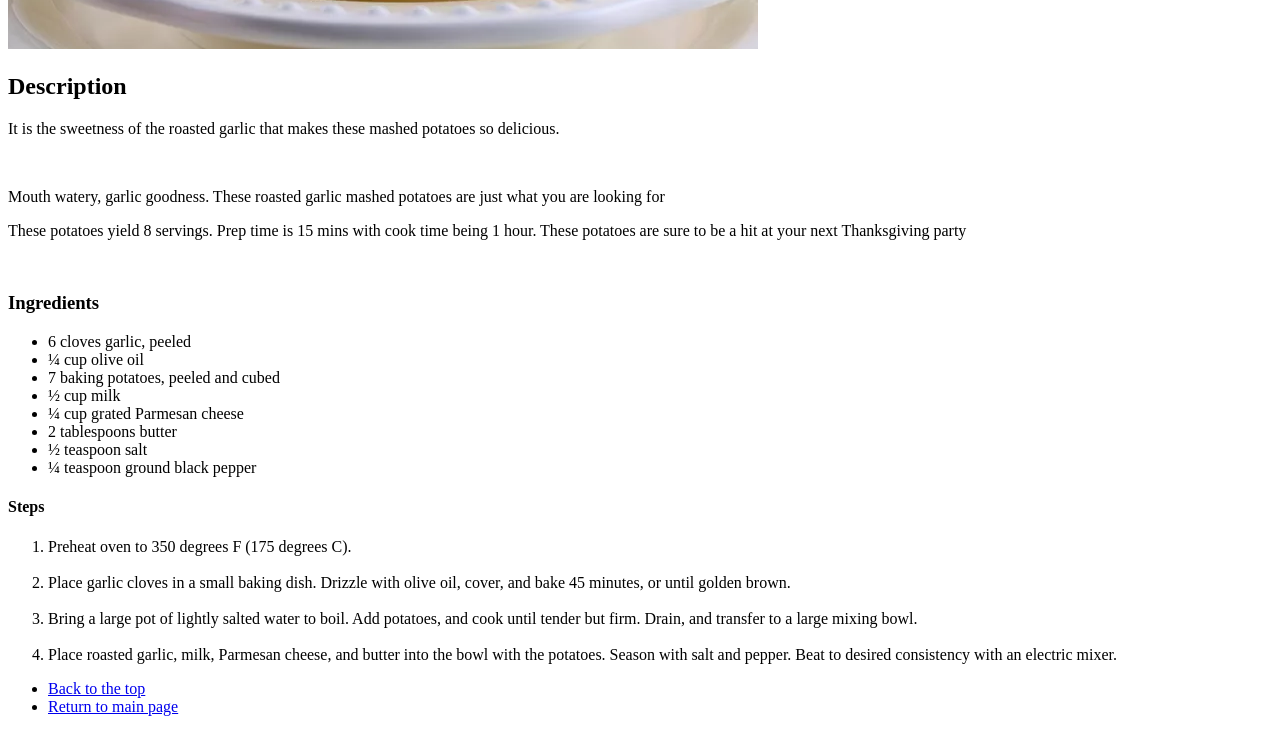
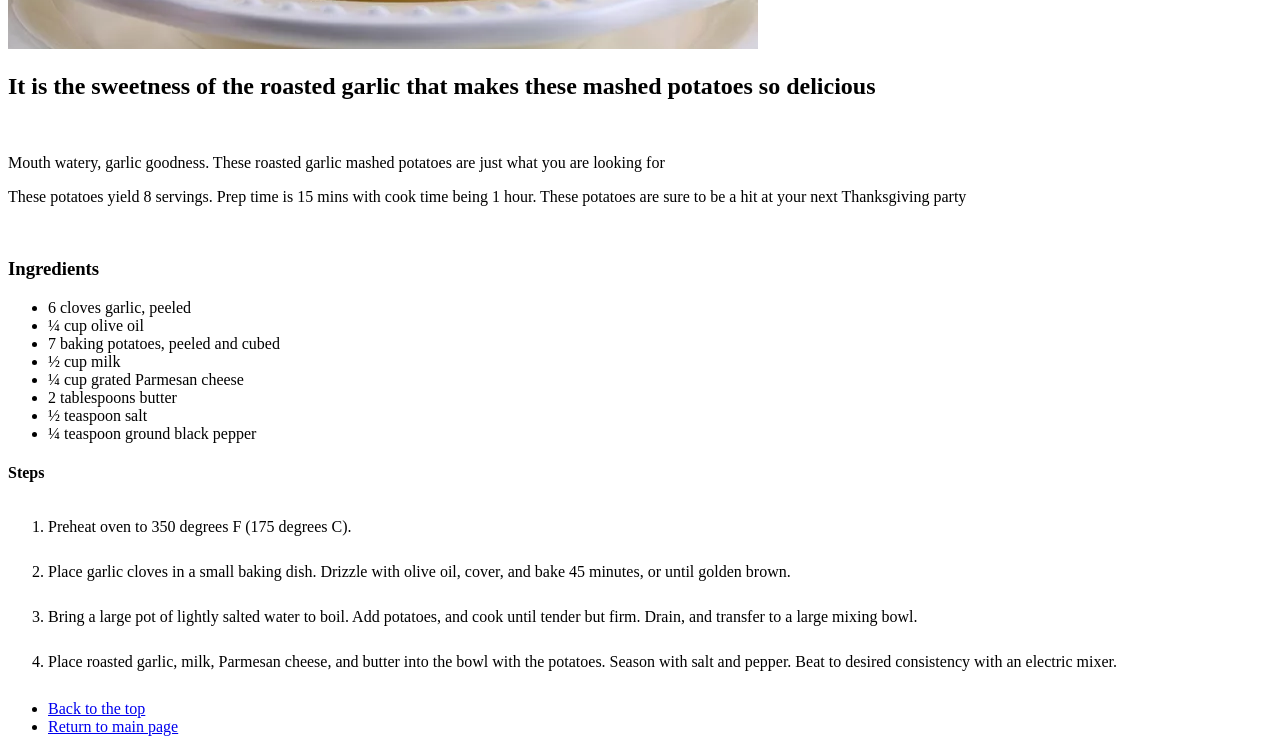
Before and after one commit to Kaylee-Wild/odin-recipes, a plain HTML site: page recipes/mashed-potatoes.html in a window 1280 px wide. Shown: the part 594-1346 px from the top of the page. Drawn offline with Linux system fonts and the light colour scheme.

Commit message:
adjusted descriptions to be actual descriptions, added main page photo, adjusted steps line spacing for potatoes

```diff
--- a/recipes/mashed-potatoes.html
+++ b/recipes/mashed-potatoes.html
@@ -12,9 +12,7 @@
 
     <img src="images/mashed-potatoes.webp" alt="picture of good looking mashed potatoes">
 
-    <h2>Description</h2>
-
-    <p>It is the sweetness of the roasted garlic that makes these mashed potatoes so delicious.</p>
+    <h2>It is the sweetness of the roasted garlic that makes these mashed potatoes so delicious</h2>
 
     <br>
 
@@ -40,18 +38,13 @@
 
     <h4>Steps</h4>
 
-    <ol>
+    <ol style="line-height: 45px">
 
         <li>Preheat oven to 350 degrees F (175 degrees C).</li>
-<br>
 
         <li>Place garlic cloves in a small baking dish. Drizzle with olive oil, cover, and bake 45 minutes, or until golden brown.</li>
 
-<br>
-
         <li>Bring a large pot of lightly salted water to boil. Add potatoes, and cook until tender but firm. Drain, and transfer to a large mixing bowl.</li>
-
-<br>
 
         <li>Place roasted garlic, milk, Parmesan cheese, and butter into the bowl with the potatoes. Season with salt and pepper. Beat to desired consistency with an electric mixer.</li>
 
```
Also changed, not shown: index.html (+2 -0 lines), recipes/cookies.html (+1 -3 lines), recipes/mac-n-cheese.html (+1 -3 lines), recipes/images/swedish-chef.jpg (added).
